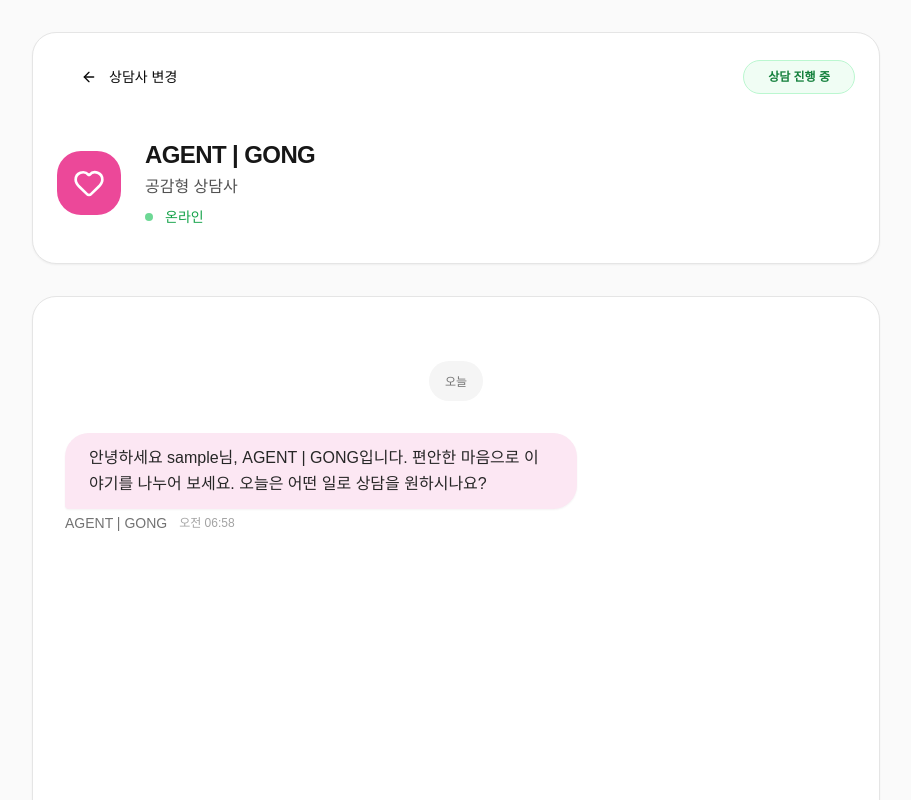
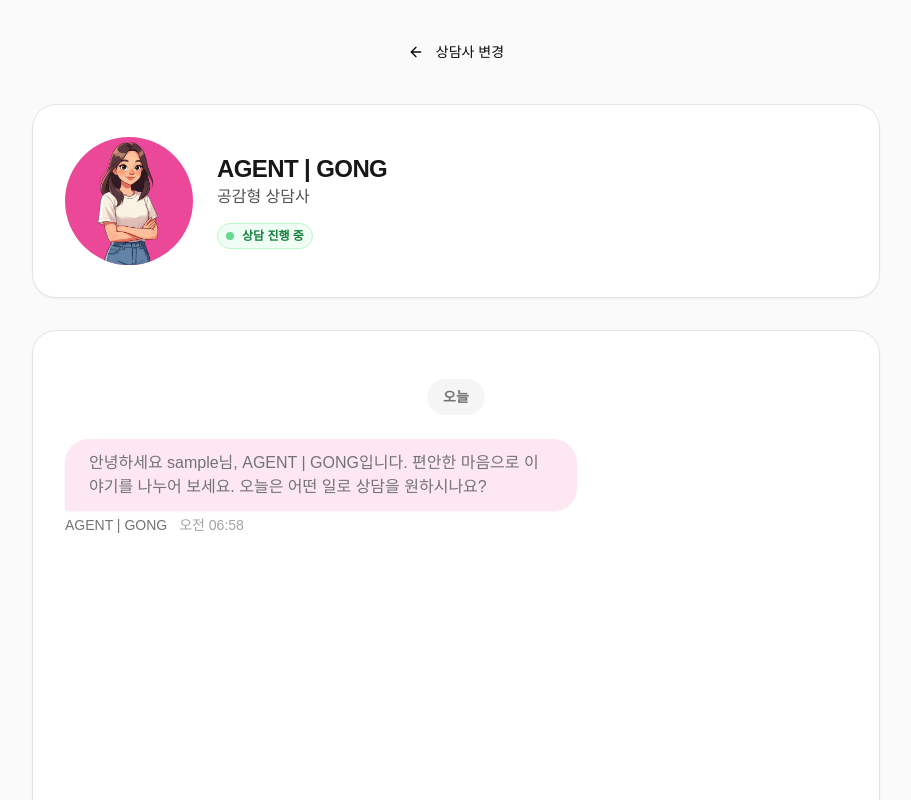
Before and after one commit to k94725/gominAI, a Next.js app: page /chat/empathetic in a window 1280 px wide. Shown: the top 800 px of the page, without its empty margins (184-1095 px from the left). Built offline with nearby package versions, Linux system fonts and the light colour scheme; sample sign-in values are in the browser's storage; a web font is replaced by a local one.

Commit message:
feat: 상담사 카드 및 채팅 인터페이스 UI 개선, 이미지 추가 및 레이아웃 수정

```diff
--- a/src/components/ChatInterface.tsx
+++ b/src/components/ChatInterface.tsx
@@ -12,6 +12,7 @@ import { Badge } from "@/components/ui/badge";
 import { ArrowLeft, Send, MessageCircle } from "lucide-react";
 import { counselors } from "@/lib/data";
 import { LoadingSpinner } from "@/components/LoadingSpinner";
+import Image from "next/image";
 
 // 시간 포맷팅 함수
 const formatTime = (date: Date) => {
@@ -153,41 +154,46 @@ export function ChatInterface({ counselorType }: ChatInterfaceProps) {
     <div className="min-h-screen bg-neutral-50">
       <div className="container max-w-4xl px-6 py-8 mx-auto">
         {/* Header */}
-        <Card className="mb-8 bg-white shadow-sm border-neutral-200 rounded-3xl">
-          <CardHeader className="pb-6">
-            <div className="flex items-center justify-between mb-6">
+        <div className="text-center">
           <Button
             variant="ghost"
             onClick={() => router.push("/counselors")}
-                className="flex items-center gap-3 px-6 py-3 hover:bg-neutral-100 rounded-3xl"
+            className="flex items-center gap-3 px-6 py-3 mx-auto mb-4 md:mb-8 hover:bg-neutral-100 rounded-3xl"
           >
             <ArrowLeft className="w-5 h-5" />
             상담사 변경
           </Button>
+        </div>
+        <Card className="mb-8 bg-white shadow-sm border-neutral-200 rounded-3xl">
+          <CardHeader className="pb-6 md:p-8">
+            <div className="flex items-center gap-4 md:gap-6">
+              <div
+                className={`flex items-end justify-center w-20 h-20 overflow-hidden rounded-full md:w-32 md:h-32 ${currentCounselor.iconBgColor}`}
+              >
+                <Image
+                  src={currentCounselor.profileImg}
+                  alt={currentCounselor.name}
+                  width={150}
+                  height={150}
+                  className="object-cover w-full h-full"
+                />
+              </div>
+              <div className="flex flex-col justify-between h-20 md:py-4 md:h-32">
+                <div>
+                  <CardTitle className="text-lg font-semibold md:text-2xl text-neutral-900">
+                    {currentCounselor.name}
+                  </CardTitle>
+                  <p className="text-sm md:text-base text-neutral-600">
+                    {currentCounselor.title}
+                  </p>
+                </div>
                 <Badge
                   variant="secondary"
-                className="px-6 py-2 text-green-700 border-green-200 rounded-full bg-green-50"
+                  className="px-2 py-1 text-green-700 border-green-200 rounded-full w-fit bg-green-50"
                 >
+                  <div className="w-2 h-2 mr-2 bg-green-500 rounded-full animate-pulse"></div>
                   상담 진행 중
                 </Badge>
-            </div>
-            <div className="flex items-center gap-6 py-3">
-              <div
-                className={`w-16 h-16 ${currentCounselor.color} rounded-3xl flex items-center justify-center`}
-              >
-                <IconComponent className="w-8 h-8 text-white" />
-              </div>
-              <div>
-                <CardTitle className="mb-1 text-2xl font-semibold text-neutral-900">
-                  {currentCounselor.name}
-                </CardTitle>
-                <p className="text-neutral-600">{currentCounselor.title}</p>
-                <div className="flex items-center mt-2">
-                  <div className="w-2 h-2 mr-3 bg-green-500 rounded-full animate-pulse"></div>
-                  <span className="text-sm font-medium text-green-600">
-                    온라인
-                  </span>
-                </div>
               </div>
             </div>
           </CardHeader>
@@ -196,15 +202,13 @@ export function ChatInterface({ counselorType }: ChatInterfaceProps) {
         {/* Chat Messages */}
         <Card className="mb-8 overflow-hidden bg-white shadow-sm border-neutral-200 rounded-3xl">
           <CardContent className="p-0">
-            <div className="h-[70vh] overflow-y-auto p-8 space-y-6">
+            <div className="h-[70vh] overflow-y-auto p-6 md:p-8 space-y-6">
               {messagesWithDateSeparators.map((item, index) => {
                 if (item.type === "date-separator") {
                   return (
-                    <div key={item.key} className="flex justify-center my-8">
-                      <div className="px-4 py-2 rounded-full bg-neutral-100">
-                        <span className="text-xs font-medium text-neutral-500">
+                    <div key={item.key} className="flex justify-center mt-4">
+                      <div className="px-4 py-2 text-xs font-semibold rounded-full md:text-sm text-neutral-500 bg-neutral-100">
                         {formatDate(item.date)}
-                        </span>
                       </div>
                     </div>
                   );
@@ -218,17 +222,17 @@ export function ChatInterface({ counselorType }: ChatInterfaceProps) {
                     >
                       <div className="max-w-lg">
                         <div
-                          className={`${currentCounselor.lightColor} rounded-3xl rounded-bl-sm px-6 py-3 shadow-sm`}
+                          className={`rounded-3xl px-4 py-2 md:px-6 md:py-3 shadow-sm text-sm md:text-base ${currentCounselor.lightColor} text-neutral-500 rounded-3xl rounded-bl-sm`}
                         >
-                          <p className="leading-relaxed text-neutral-800">
+                          <p className="text-sm leading-relaxed whitespace-pre-wrap md:text-base text-neutral-500">
                             {item.content}
                           </p>
                         </div>
-                        <div className="flex items-center gap-3 mt-1">
-                          <p className="text-sm text-neutral-500">
+                        <div className="flex items-center gap-3 mt-1 text-xs md:text-sm">
+                          <p className="text-neutral-500">
                             {currentCounselor.name}
                           </p>
-                          <p className="text-xs text-neutral-400">
+                          <p className="text-neutral-400">
                             {formatTime(item.timestamp)}
                           </p>
                         </div>
@@ -252,23 +256,23 @@ export function ChatInterface({ counselorType }: ChatInterfaceProps) {
                       }`}
                     >
                       <div
-                        className={`rounded-3xl px-6 py-3 shadow-sm ${
+                        className={`rounded-3xl px-4 py-2 md:px-6 md:py-3 shadow-sm text-sm md:text-base ${
                           item.role === "user"
-                            ? "bg-neutral-900 text-white rounded-br-sm"
-                            : `${currentCounselor.lightColor} rounded-3xl rounded-bl-sm px-6 py-3 shadow-sm`
+                            ? "bg-themeColor-violet/70 leading-relaxed whitespace-pre-wrap text-white rounded-br-sm"
+                            : `${currentCounselor.lightColor} text-neutral-500 rounded-3xl rounded-bl-sm`
                         }`}
                       >
                         <p className="leading-relaxed whitespace-pre-wrap">
                           {item.content}
                         </p>
                       </div>
-                      <div className="flex items-center gap-3 mt-1">
-                        <p className="text-sm text-neutral-500">
+                      <div className="flex items-center gap-3 mt-1 text-xs md:text-sm">
+                        <p className="text-neutral-500">
                           {item.role === "user"
                             ? userName
                             : currentCounselor.name}
                         </p>
-                        <p className="text-xs text-neutral-400">
+                        <p className="text-neutral-400">
                           {formatTime(item.timestamp)}
                         </p>
                       </div>
@@ -321,40 +325,19 @@ export function ChatInterface({ counselorType }: ChatInterfaceProps) {
                 value={input}
                 onChange={handleInputChange}
                 placeholder="메시지를 입력하세요"
-                className="flex-1 px-6 py-4 text-base transition-colors border-neutral-300 rounded-3xl"
                 disabled={isLoading}
                 autoFocus
               />
               <Button
                 type="submit"
                 disabled={isLoading || !input.trim()}
-                className="transition-all duration-300 shadow-md sm:p-4 md:px-8 md:py-4 bg-neutral-900 hover:bg-neutral-800 rounded-3xl hover:shadow-lg"
+                className="transition-all duration-300 shadow-none sm:p-4 md:px-8 md:py-4 bg-themeColor-green hover:bg-themeColor-green/80 rounded-3xl hover:shadow-none"
               >
                 <Send className="w-5 h-5" />
               </Button>
             </form>
           </CardContent>
         </Card>
-
-        {/* Input Form */}
-        {/* <Card className="bg-white shadow-sm border-neutral-200 rounded-3xl">
-          <CardContent className="p-8">
-            <form onSubmit={onSubmit} className="flex gap-4">
-              <Input
-                value={input}
-                onChange={handleInputChange}
-                placeholder="메시지를 입력하세요"
-                className="flex-1 px-6 py-4 text-base transition-colors border-neutral-300 rounded-3xl"
-                disabled={isLoading}
-              />
-              <Button
-                type="submit"
-                disabled={isLoading || !input.trim()}
-                className="px-8 py-4 transition-all duration-300 shadow-md bg-neutral-900 hover:bg-neutral-800 rounded-3xl hover:shadow-lg"
-              >
-                <Send className="w-5 h-5" />
-              </Button>
-            </form> */}
         <div className="flex items-center justify-center mt-6">
           <p className="px-6 py-3 text-sm rounded-full text-neutral-500 bg-neutral-100">
             AI 상담사와 대화 중 • 응급상황 시 전문기관에 연락하세요
--- a/src/components/CounselorDetailCard.tsx
+++ b/src/components/CounselorDetailCard.tsx
@@ -48,7 +48,7 @@ export function CounselorDetailCard({ counselor }: CounselorDetailCardProps) {
         </CardTitle>
         <CardDescription className="text-neutral-600">{type}</CardDescription>
       </CardHeader>
-      <CardContent className="px-8 pb-8">
+      <CardContent className="p-6 pt-0 md:p-8">
         <div className="mb-10 space-y-8">
           <div className="relative">
             <p
@@ -85,14 +85,14 @@ export function CounselorDetailCard({ counselor }: CounselorDetailCardProps) {
               ))}
             </div>
           </div>
-          <div className="p-8 text-center bg-neutral-50 rounded-3xl">
+          <div className="p-6 text-center md:p-8 bg-neutral-50 rounded-3xl">
             <h4 className="mb-4 font-semibold text-neutral-900">상담 접근법</h4>
             <p
               className="text-sm leading-relaxed text-neutral-600 break-keep"
               dangerouslySetInnerHTML={{ __html: approach }}
             />
           </div>
-          <div className="p-8 text-center bg-neutral-50 rounded-3xl">
+          <div className="p-6 text-center md:p-8 bg-neutral-50 rounded-3xl">
             <h4 className="mb-4 font-semibold text-neutral-900">상담가 성향</h4>
             <p
               className="text-sm leading-relaxed text-neutral-600 break-keep"
--- a/src/components/ui/input.tsx
+++ b/src/components/ui/input.tsx
@@ -8,7 +8,7 @@ const Input = React.forwardRef<HTMLInputElement, React.ComponentProps<"input">>(
       <input
         type={type}
         className={cn(
-          "flex h-10 w-full px-5 py-2 border-neutral-300 rounded-3xl border border-input bg-background text-sm file:border-0 file:bg-transparent file:text-sm file:font-medium file:text-foreground placeholder:text-muted-foreground focus:outline-none disabled:cursor-not-allowed disabled:opacity-50",
+          "text-neutral-500 flex h-10 w-full px-5 py-2 border-neutral-300 rounded-3xl border border-input bg-background text-sm md:text-base file:border-0 file:bg-transparent file:text-sm file:font-medium file:text-foreground placeholder:text-neutral-400 focus:outline-none disabled:cursor-not-allowed disabled:opacity-50",
           className,
         )}
         ref={ref}
--- a/src/lib/data.ts
+++ b/src/lib/data.ts
@@ -23,6 +23,7 @@ export const counselors: CounselorInterface[] = [
     greeting: (name: string) =>
       `안녕하세요 ${name}님, AGENT | GONG입니다. 편안한 마음으로 이야기를 나누어 보세요. 오늘은 어떤 일로 상담을 원하시나요?`,
     img: "/assets/counselor_empathetic.png",
+    profileImg: "/assets/counselor_img_empathetic.png",
   },
   {
     id: "analytical",
@@ -44,6 +45,7 @@ export const counselors: CounselorInterface[] = [
     greeting: (name: string) =>
       `안녕하세요 ${name}님, AGENT | SOL입니다. 오늘 어떤 문제에 대해 함께 이야기해볼까요? 구체적으로 말씀해 주시면 도움이 되겠습니다.`,
     img: "/assets/counselor_analytical.png",
+    profileImg: "/assets/counselor_img_analytical.png",
   },
 ];
 
--- a/src/types/counselor.ts
+++ b/src/types/counselor.ts
@@ -16,4 +16,5 @@ export interface CounselorInterface {
   personality: string;
   greeting: (name: string) => string;
   img: string;
+  profileImg: string;
 }
```
Also changed, not shown: src/components/CounselorCard.tsx (+5 -4 lines). Lines whose indentation alone changed are shown as unchanged.
